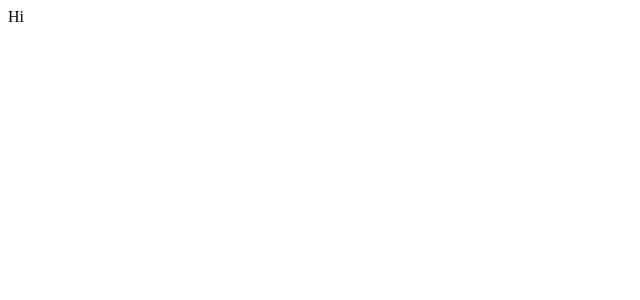
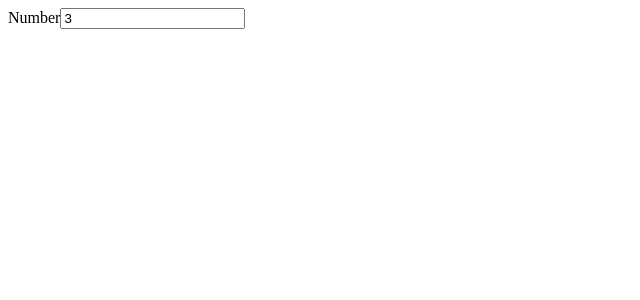
Before and after one commit to axelerant-hardik/react-learning, a React (Vite) app: page / in a window 1280 px wide. Shown: the top 300 px of the page, without its empty margins (0-640 px from the left). Built offline with nearby package versions, Linux system fonts and the light colour scheme.

Commit message:
Add label and input to div

```diff
--- a/src/App.jsx
+++ b/src/App.jsx
@@ -1,8 +1,11 @@
-// Create a div with class large and id largeDiv with text Hi.
+// Remove text Hi.
+// Add label with prop set to inputId and any text.
+// Add an input with id inputId, type number and value of 3 as a number.
 function App() {
   return (
     <div id="largeDiv" className="large">
-      Hi
+      <label htmlFor="inputId">Number</label>
+      <input type="number" id="inputId" value={3} />
     </div>
   )
 }
```
